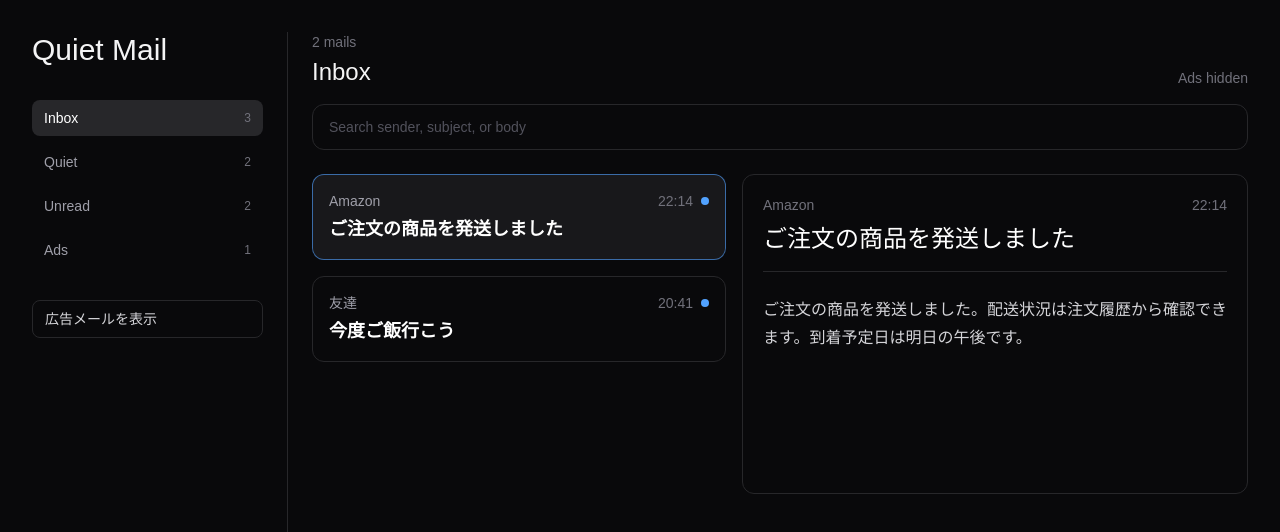
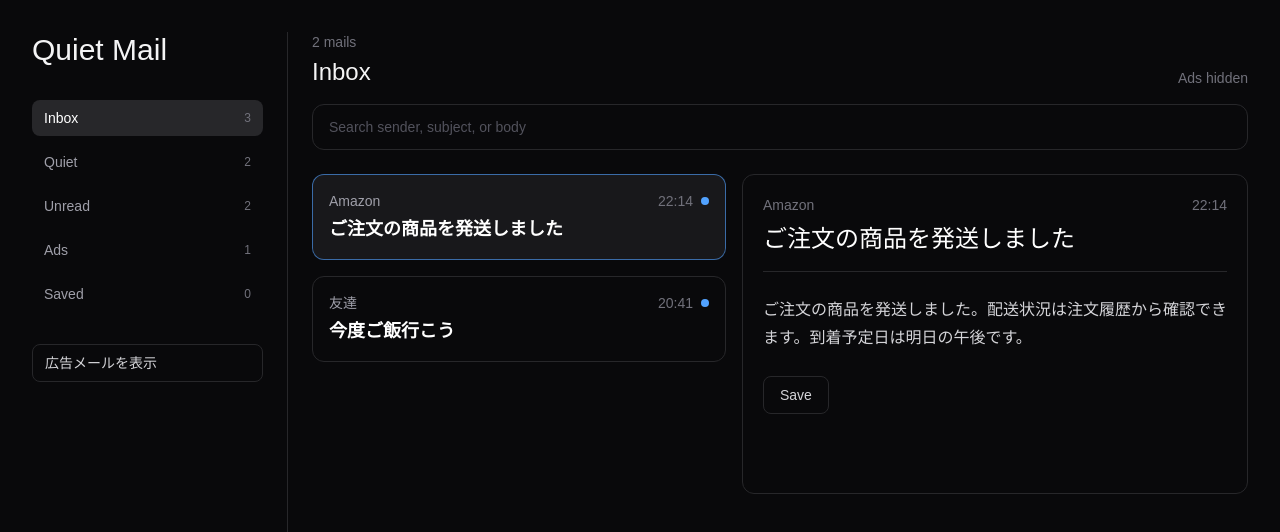
Before and after one commit to sutonomega/my-mail, a Next.js app: page / in a window 1280 px wide. Shown: the top 532 px of the page. Built offline with nearby package versions, Linux system fonts and the light colour scheme.

Commit message:
Add saved mail feature

```diff
--- a/app/page.tsx
+++ b/app/page.tsx
@@ -1,6 +1,11 @@
 "use client"
 
 import { useState } from "react"
+
+// =========================
+// Type Definitions
+// メールとフォルダの型定義
+// =========================
 
 type Mail = {
   id: number
@@ -10,11 +15,18 @@ type Mail = {
   unread: boolean
   time: string
   body: string
+  saved: boolean
 }
 
-type Folder = "inbox" | "quiet" | "unread" | "ads"
+type Folder = "inbox" | "quiet" | "unread" | "ads" | "saved"
 
 export default function Home() {
+
+  // =========================
+  // Mail Data
+  // アプリ内で扱うメールデータ
+  // =========================
+
   const [mails, setMails] = useState<Mail[]>([
     {
       id: 1,
@@ -24,6 +36,7 @@ export default function Home() {
       unread: true,
       time: "22:14",
       body: "ご注文の商品を発送しました。配送状況は注文履歴から確認できます。到着予定日は明日の午後です。",
+      saved: false,
     },
     {
       id: 2,
@@ -33,6 +46,7 @@ export default function Home() {
       unread: false,
       time: "21:03",
       body: "今だけの限定セールを開催中です。気になる商品がある場合は、キャンペーン終了前にチェックしてください。",
+      saved: false,
     },
     {
       id: 3,
@@ -42,12 +56,31 @@ export default function Home() {
       unread: true,
       time: "20:41",
       body: "今週か来週あたりでご飯行かない？落ち着いたお店を見つけたから、都合のいい日があれば教えて。",
+      saved: false,
     },
   ])
+
+  // =========================
+  // UI State
+  // 現在の画面状態を管理
+  // =========================
+
+  // 広告メールを隠すかどうか
   const [hideAds, setHideAds] = useState(true)
+
+  // 現在選択中のフォルダ
   const [selectedFolder, setSelectedFolder] = useState<Folder>("inbox")
+
+  // 現在開いているメールID
   const [selectedMailId, setSelectedMailId] = useState(1)
+
+  // 検索欄の文字列
   const [searchText, setSearchText] = useState("")
+
+  // =========================
+  // Folder Definitions
+  // サイドバーに表示するフォルダ一覧
+  // =========================
 
   const folders = [
     { id: "inbox" as const, label: "Inbox", count: mails.length },
@@ -66,20 +99,41 @@ export default function Home() {
       label: "Ads",
       count: mails.filter((mail) => mail.type === "ad").length,
     },
+    {
+      id: "saved" as const,
+      label: "Saved",
+      count: mails.filter((mail) => mail.saved).length,
+    },
   ]
+  // =========================
+  // Folder Filter
+  // 選択中フォルダに応じてメールを絞り込み
+  // =========================
 
   const folderMails = mails.filter((mail) => {
     if (selectedFolder === "quiet") return mail.type === "normal"
     if (selectedFolder === "unread") return mail.unread
     if (selectedFolder === "ads") return mail.type === "ad"
+    if (selectedFolder === "saved") return mail.saved
 
     return true
   })
 
+
+ // =========================
+ // Ad Filter
+ // Inboxで広告を非表示にする
+ // =========================
   const visibleMails =
     hideAds && selectedFolder === "inbox"
       ? folderMails.filter((mail) => mail.type !== "ad")
       : folderMails
+
+
+ // =========================
+ // Search Filter
+ // 検索文字列でメールを絞り込み
+ // =========================
 
   const searchQuery = searchText.trim().toLowerCase()
 
@@ -92,10 +146,21 @@ export default function Home() {
       )
     : visibleMails
 
+ // =========================
+ // Selected Mail
+ // 現在選択中のメールを取得
+ // =========================
+
  const selectedMail =
    filteredMails.find((mail) => mail.id === selectedMailId) ??
    filteredMails[0]
 
+ // =========================
+ // Mail Actions
+ // メール操作系
+ // =========================
+
+ // メールを開く + 既読化
  const openMail = (mail: Mail) => {
     setSelectedMailId(mail.id)
 
@@ -108,16 +173,44 @@ export default function Home() {
     setMails(updatedMails)
   }
 
+// =========================
+// Render
+// UI描画
+// =========================
+
 return (
+  <>
+    {/* =========================
+        App Layout
+        アプリ全体のレイアウト
+    ========================= */}
   <main className="min-h-screen bg-zinc-950 text-zinc-100">
+
+    {/* =========================
+        Main Container
+        横並びレイアウト用コンテナ
+    ========================= */}
     <div className="mx-auto flex min-h-screen max-w-7xl flex-col gap-6 p-6 lg:flex-row lg:p-8">
+
+      {/* =========================
+          Sidebar
+          フォルダ一覧と設定
+      ========================= */}
       <aside className="w-full border-b border-zinc-800 pb-6 lg:w-64 lg:border-b-0 lg:border-r lg:pb-0 lg:pr-6">
+
+        {/* アプリタイトル */}
         <h1 className="text-3xl font-light">
           Quiet Mail
         </h1>
 
+        {/* =========================
+            Folder Navigation
+            フォルダ切り替え
+        ========================= */}
         <nav className="mt-8 space-y-2">
           {folders.map((folder) => (
+
+            // フォルダボタン
             <button
               key={folder.id}
               onClick={() => setSelectedFolder(folder.id)}
@@ -127,7 +220,11 @@ export default function Home() {
                     : "text-zinc-400 hover:bg-zinc-900 hover:text-zinc-100"
                 }`}
             >
+
+              {/* フォルダ名 */}
               <span>{folder.label}</span>
+
+              {/* フォルダ内メール数 */}
               <span className="text-xs text-zinc-500">
                 {folder.count}
               </span>
@@ -135,6 +232,10 @@ export default function Home() {
           ))}
         </nav>
 
+        {/* =========================
+            Ad Visibility Toggle
+            広告メール表示切り替え
+        ========================= */}
         <button
           onClick={() => setHideAds(!hideAds)}
           className="mt-8 w-full rounded-lg border border-zinc-800 px-3 py-2 text-left text-sm text-zinc-300 transition hover:border-zinc-700 hover:bg-zinc-900"
@@ -143,18 +244,36 @@ export default function Home() {
         </button>
       </aside>
 
+      {/* =========================
+          Main Content Area
+          メール一覧 + 詳細表示
+      ========================= */}
       <section className="min-w-0 flex-1">
+
+        {/* =========================
+            Header Area
+            フォルダ名・検索欄
+        ========================= */}
         <div className="mb-6 flex flex-col gap-4">
+
+          {/* フォルダタイトルと状態表示 */}
           <div className="flex items-end justify-between gap-4">
+
+            {/* 左側：フォルダ情報 */}
             <div>
+
+              {/* メール件数 */}
               <p className="text-sm text-zinc-500">
                 {filteredMails.length} mails
               </p>
+
+              {/* 現在のフォルダ名 */}
               <h2 className="mt-1 text-2xl font-light text-zinc-100">
                 {folders.find((folder) => folder.id === selectedFolder)?.label}
               </h2>
             </div>
 
+            {/* 右側：広告表示状態 */}
             <p className="text-sm text-zinc-500">
               {hideAds && selectedFolder === "inbox"
                 ? "Ads hidden"
@@ -162,6 +281,10 @@ export default function Home() {
             </p>
           </div>
 
+          {/* =========================
+              Search Input
+              メール検索欄
+          ========================= */}
           <input
             value={searchText}
             onChange={(event) => setSearchText(event.target.value)}
@@ -170,8 +293,18 @@ export default function Home() {
           />
         </div>
 
+        {/* =========================
+            Mail Layout
+            一覧 + 詳細の2カラム
+        ========================= */}
         <div className="grid gap-4 xl:grid-cols-[minmax(280px,0.9fr)_minmax(360px,1.1fr)]">
+
+          {/* =========================
+              Mail List
+              メール一覧
+          ========================= */}
           <div className="space-y-4">
+
             {filteredMails.map((mail) => (
               <button
                 key={mail.id}
@@ -182,22 +315,37 @@ export default function Home() {
                       : "border-zinc-800"
                   } ${mail.unread ? "" : "opacity-50"}`}
               >
+
+                {/* =========================
+                    Mail Header
+                    差出人 + 時間
+                ========================= */}
                 <div className="flex items-center justify-between gap-4">
+
+                  {/* 差出人 */}
                   <p className="text-sm text-zinc-400">
                     {mail.sender}
                   </p>
 
+                  {/* 時間 + 未読マーク */}
                   <div className="flex items-center gap-2">
+
+                    {/* 時間 */}
                     <p className="text-sm text-zinc-500">
                       {mail.time}
                     </p>
 
+                    {/* 未読マーク */}
                     {mail.unread && (
                       <div className="h-2 w-2 rounded-full bg-blue-400" />
                     )}
                   </div>
                 </div>
 
+                {/* =========================
+                    Mail Subject
+                    件名表示
+                ========================= */}
                   <p
                     className={`mt-1 text-lg ${
                       mail.unread ? "font-bold text-white" : "text-zinc-600"
@@ -208,6 +356,10 @@ export default function Home() {
               </button>
             ))}
 
+            {/* =========================
+                Empty State
+                メールが無い時
+            ========================= */}
             {filteredMails.length === 0 && (
               <div className="rounded-xl border border-zinc-800 p-6 text-sm text-zinc-500">
                 条件に合うメールはありません
@@ -215,28 +367,83 @@ export default function Home() {
             )}
           </div>
 
+          {/* =========================
+              Mail Detail
+              メール詳細画面
+          ========================= */}
           <aside className="min-h-80 rounded-xl border border-zinc-800 bg-zinc-950 p-5">
+
             {selectedMail ? (
               <div>
+
+                {/* =========================
+                    Detail Header
+                    件名・差出人・時間
+                ========================= */}
                 <div className="flex items-start justify-between gap-4 border-b border-zinc-800 pb-4">
+
+                  {/* 左側：差出人と件名 */}
                   <div>
+
+                    {/* 差出人 */}
                     <p className="text-sm text-zinc-500">
                       {selectedMail.sender}
                     </p>
+
+                    {/* 件名 */}
                     <h3 className="mt-2 text-2xl font-light text-white">
                       {selectedMail.subject}
                     </h3>
+                    {selectedMail.saved && (
+                      <div className="mt-3 inline-flex items-center rounded-full border border-blue-400/30 bg-blue-400/10 px-3 py-1 text-xs text-blue-300">
+                        Saved
+                      </div>
+                    )}
                   </div>
 
+                  {/* 時間 */}
                   <p className="shrink-0 text-sm text-zinc-500">
                     {selectedMail.time}
                   </p>
                 </div>
 
+                {/* =========================
+                    Mail Body
+                    本文表示
+                ========================= */}
                 <p className="mt-6 whitespace-pre-wrap leading-7 text-zinc-300">
                   {selectedMail.body}
                 </p>
 
+                {/* =========================
+                    Mail Actions
+                    Save ボタン
+                ========================= */}
+                <div className="mt-6 flex gap-3">
+
+                  <button
+                    onClick={() => {
+                      const updatedMails = mails.map((m) =>
+                        m.id === selectedMail.id
+                          ? { ...m, saved: !m.saved }
+                          : m
+                      )
+
+                      setMails(updatedMails)
+                    }}
+                    className={`rounded-lg border px-4 py-2 text-sm transition ${selectedMail.saved
+                      ? "border-blue-400/60 bg-blue-400/10 text-blue-300"
+                      : "border-zinc-800 text-zinc-300 hover:bg-zinc-900"
+                      } `}
+                  >
+                    {selectedMail.saved ? "Saved" : "Save"}
+                  </button>
+                </div>
+
+                {/* =========================
+                    Ad Warning
+                    広告メール通知
+                ========================= */}
                 {selectedMail.type === "ad" && (
                   <p className="mt-6 rounded-lg border border-zinc-800 px-3 py-2 text-sm text-zinc-500">
                     Quiet Mail はこのメールを広告メールとして扱っています。
@@ -253,5 +460,6 @@ export default function Home() {
       </section>
     </div>
   </main>
+</>
 )
 }
```
Lines whose indentation alone changed are shown as unchanged.
